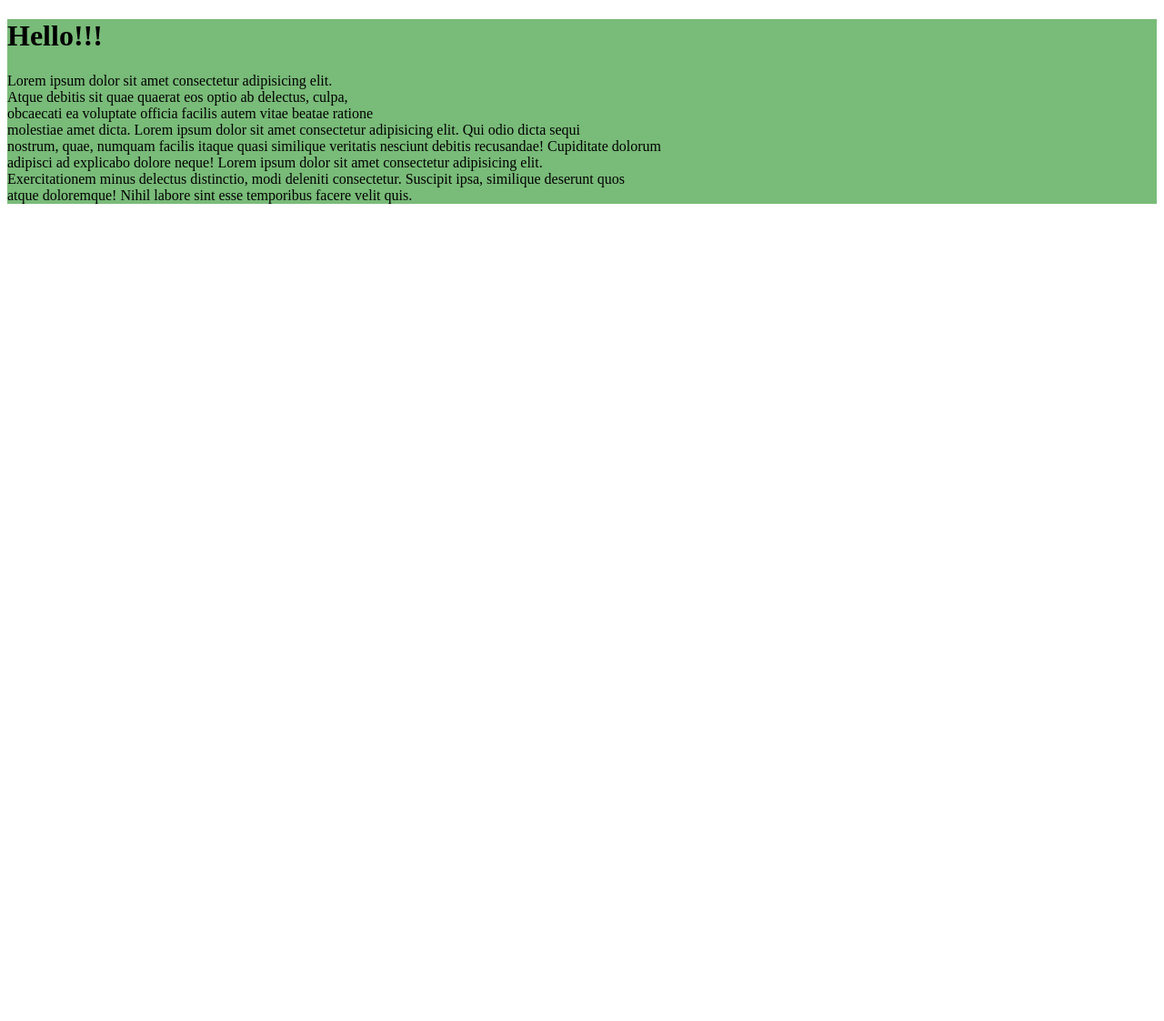
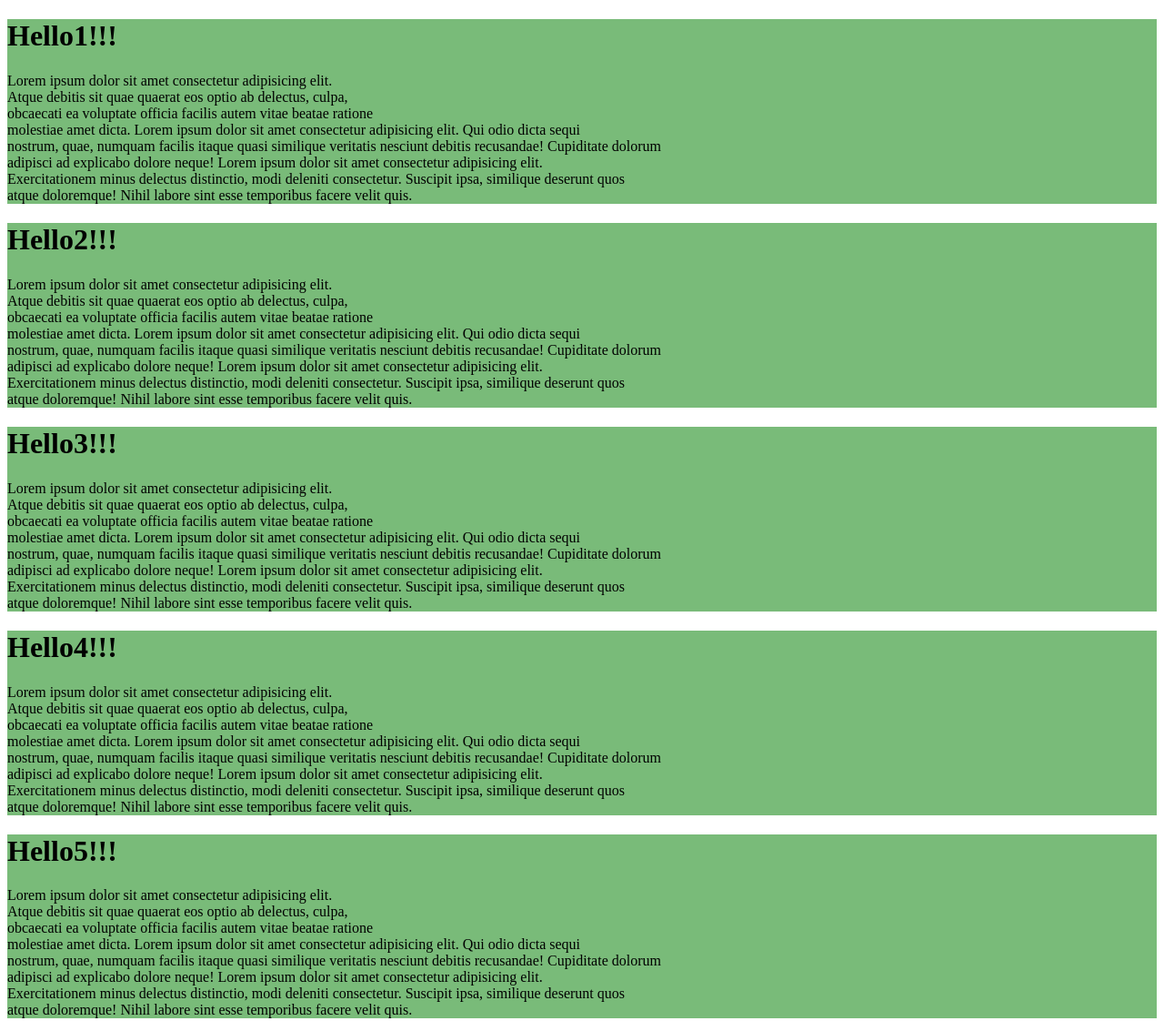
Before and after one commit to MRFTL/VS, a plain HTML site: page HTML/firstcss.html in a window 1280 px wide. Shown: the whole page at 91% size. Before the commit the page ends 800 px from the top, so only its background shows below. Drawn offline with Linux system fonts and the light colour scheme.

Commit message:
Added something something in firstcss html file

```diff
--- a/HTML/firstcss.html
+++ b/HTML/firstcss.html
@@ -8,8 +8,44 @@
 </head>
 <body>
     <div>
-        <h1>Hello!!!</h1>
-        <p class="Bhugi">
+        <h1>Hello1!!!</h1>
+        <p>
+        Lorem ipsum dolor sit amet consectetur adipisicing elit. <br>
+        Atque debitis sit quae quaerat eos optio ab delectus,
+        culpa, <br> obcaecati ea voluptate officia facilis autem
+        vitae beatae ratione <br> molestiae amet dicta. Lorem ipsum dolor sit amet consectetur adipisicing elit. Qui odio dicta sequi <br>nostrum, quae, numquam facilis itaque quasi similique veritatis nesciunt debitis recusandae! Cupiditate dolorum <br>adipisci ad explicabo dolore neque! Lorem ipsum dolor sit amet consectetur adipisicing elit. <br>Exercitationem minus delectus distinctio, modi deleniti consectetur. Suscipit ipsa, similique deserunt quos <br> atque doloremque! Nihil labore sint esse temporibus facere velit quis.
+    </p>
+    </div>
+    <div>
+        <h1>Hello2!!!</h1>
+        <p>
+        Lorem ipsum dolor sit amet consectetur adipisicing elit. <br>
+        Atque debitis sit quae quaerat eos optio ab delectus,
+        culpa, <br> obcaecati ea voluptate officia facilis autem
+        vitae beatae ratione <br> molestiae amet dicta. Lorem ipsum dolor sit amet consectetur adipisicing elit. Qui odio dicta sequi <br>nostrum, quae, numquam facilis itaque quasi similique veritatis nesciunt debitis recusandae! Cupiditate dolorum <br>adipisci ad explicabo dolore neque! Lorem ipsum dolor sit amet consectetur adipisicing elit. <br>Exercitationem minus delectus distinctio, modi deleniti consectetur. Suscipit ipsa, similique deserunt quos <br> atque doloremque! Nihil labore sint esse temporibus facere velit quis.
+    </p>
+    </div>
+    <div>
+        <h1>Hello3!!!</h1>
+        <p>
+        Lorem ipsum dolor sit amet consectetur adipisicing elit. <br>
+        Atque debitis sit quae quaerat eos optio ab delectus,
+        culpa, <br> obcaecati ea voluptate officia facilis autem
+        vitae beatae ratione <br> molestiae amet dicta. Lorem ipsum dolor sit amet consectetur adipisicing elit. Qui odio dicta sequi <br>nostrum, quae, numquam facilis itaque quasi similique veritatis nesciunt debitis recusandae! Cupiditate dolorum <br>adipisci ad explicabo dolore neque! Lorem ipsum dolor sit amet consectetur adipisicing elit. <br>Exercitationem minus delectus distinctio, modi deleniti consectetur. Suscipit ipsa, similique deserunt quos <br> atque doloremque! Nihil labore sint esse temporibus facere velit quis.
+    </p>
+    </div>
+    <div>
+        <h1>Hello4!!!</h1>
+        <p>
+        Lorem ipsum dolor sit amet consectetur adipisicing elit. <br>
+        Atque debitis sit quae quaerat eos optio ab delectus,
+        culpa, <br> obcaecati ea voluptate officia facilis autem
+        vitae beatae ratione <br> molestiae amet dicta. Lorem ipsum dolor sit amet consectetur adipisicing elit. Qui odio dicta sequi <br>nostrum, quae, numquam facilis itaque quasi similique veritatis nesciunt debitis recusandae! Cupiditate dolorum <br>adipisci ad explicabo dolore neque! Lorem ipsum dolor sit amet consectetur adipisicing elit. <br>Exercitationem minus delectus distinctio, modi deleniti consectetur. Suscipit ipsa, similique deserunt quos <br> atque doloremque! Nihil labore sint esse temporibus facere velit quis.
+    </p>
+    </div>
+    <div>
+        <h1>Hello5!!!</h1>
+        <p>
         Lorem ipsum dolor sit amet consectetur adipisicing elit. <br>
         Atque debitis sit quae quaerat eos optio ab delectus,
         culpa, <br> obcaecati ea voluptate officia facilis autem
```
